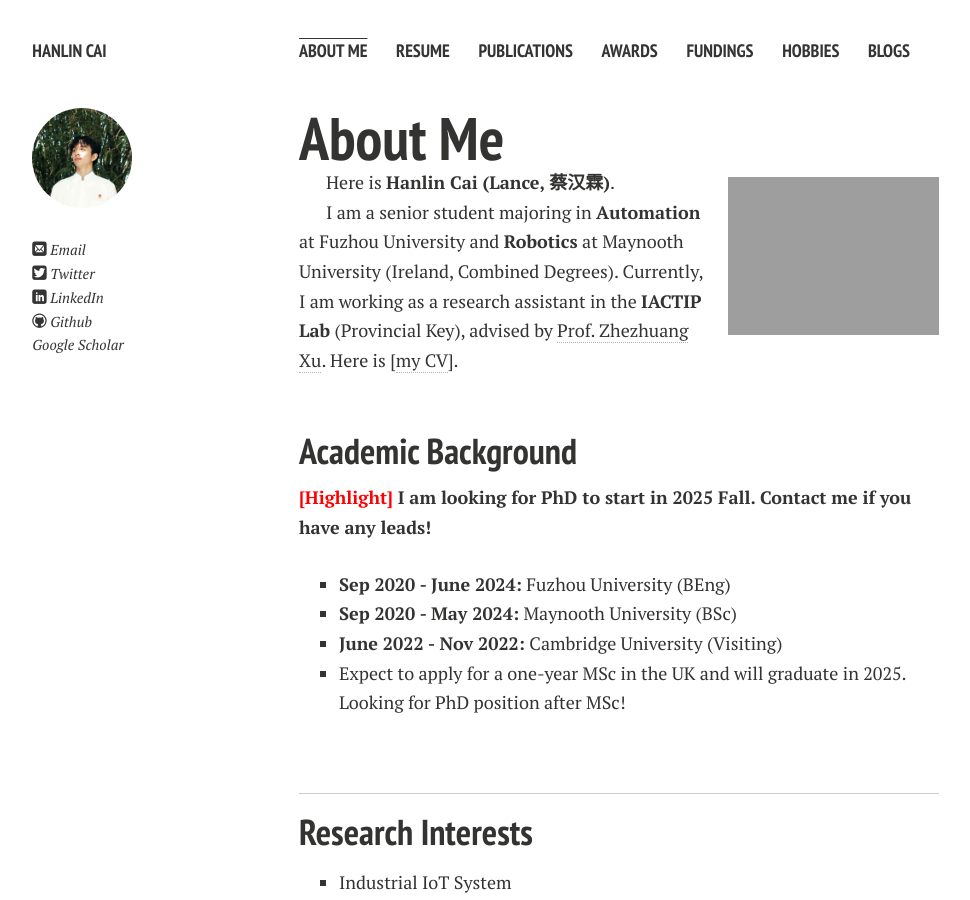
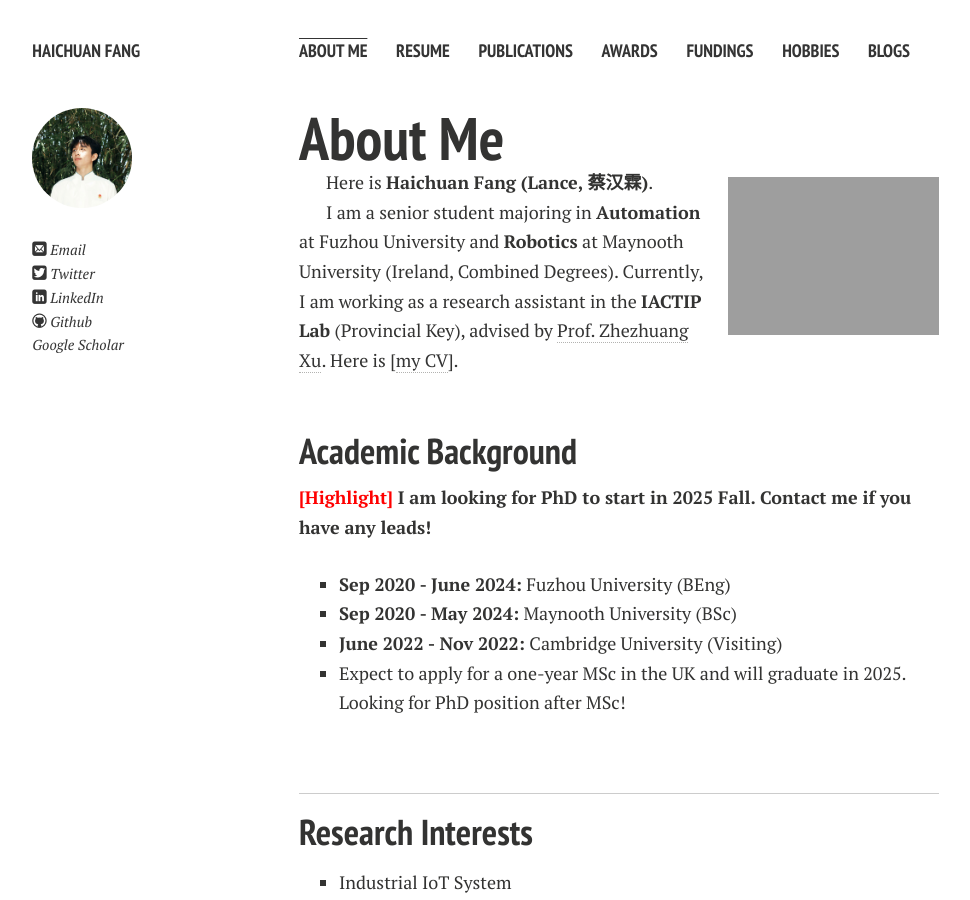
Before and after one commit to wywsunflower/wywsunflower.github.io, a Jekyll site: the page built from index.md, in a window 1280 px wide and 900 px high. Shown: the whole window, without its empty margins (21-991 px from the left). Built offline with Jekyll 4.4.1, drawn with Linux system fonts in a browser that asks for light colours; nearby versions of some CDN libraries; comment, search, counter and statistics services are not loaded; a style sheet for code colours, icons or effects is not loaded; our own code applies the rules of GitHub Pages for plain Markdown files; some of the changed text lies outside the part shown.

Commit message:
update 1st

```diff
--- a/_config.yml
+++ b/_config.yml
@@ -1,19 +1,19 @@
-title: Hanlin Cai
+title: Haichuan Fang
 # tagline: Here is personal website of Hanlin Cai. Powered by Jekyll, based on the Minimal Mistakes theme.
 # description: Two roads diverged in woods, I took the one less traveled by.
 #Comment out url when working locally to resolve base urls correctly
-url: https://caihanlin.com
+url: https://hcfun.github.io/
 
 # Owner/author information
 owner:
-  name: Hanlin Cai
+  name: Haichuan Fang
   avatar: hanlin.jpg
  # bio:
-  email: hanlin.cai@ieee.org
+  email: hcfang.cn@gmail.com
   # Social networking links are used in author-bio sidebar. Update and remove as you like.
   twitter: lancecai2002
   # facebook: caihanlin2002
-  github: GuangLun2000
+  github: hcfun
   linkedin: hanlincai
   scholar: https://scholar.google.com/citations?user=8igSoWgAAAAJ
   # instagram: lancecai2002
--- a/index.md
+++ b/index.md
@@ -6,7 +6,7 @@ layout: page
 
 <img src="https://caihanlin.com/caihanlin.jpg" class="floatpic" width="360" height="480">
 
-Here is **Hanlin Cai (Lance, 蔡汉霖)**.
+Here is **Haichuan Fang (Lance, 蔡汉霖)**.
 
 I am a senior student majoring in **Automation** at Fuzhou University and **Robotics** at Maynooth University (Ireland, Combined Degrees). Currently, I am working as a research assistant in the **IACTIP Lab** (Provincial Key), advised by [Prof. Zhezhuang Xu](https://www.researchgate.net/profile/Zhezhuang-Xu). Here is [[my CV](https://caihanlin.com/file/CV-HanlinCAI.pdf)].
 
```
